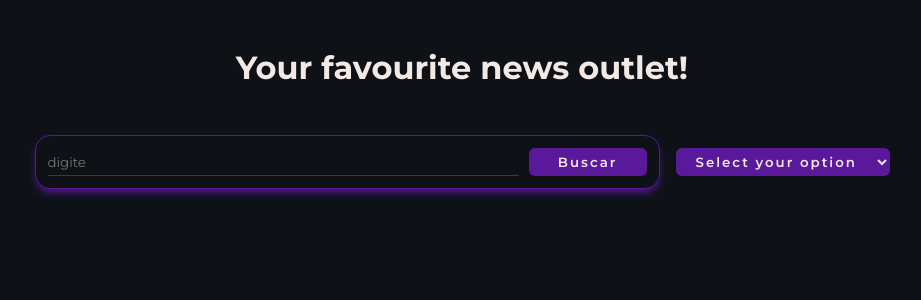
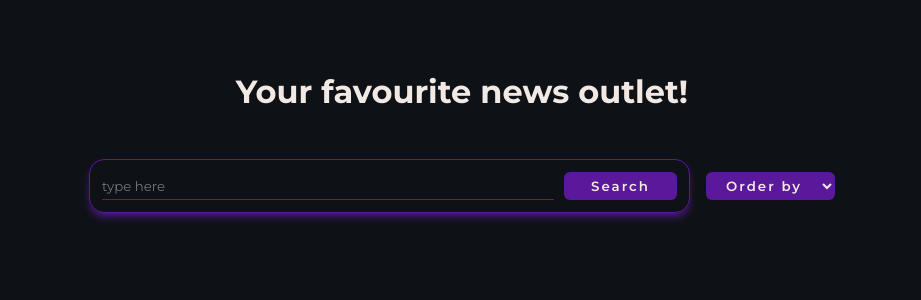
Before and after one commit to kpmnta/teste-neoway, a React (Create React App) app: page / in a window 1280 px wide. Shown: the top 300 px of the page, without its empty margins (178-1099 px from the left). Built offline with nearby package versions, Linux system fonts and the light colour scheme; the HTML template or start-up script is replaced by a standard one.

Commit message:
fix: minor style adjusts

```diff
--- a/src/components/Filter/index.js
+++ b/src/components/Filter/index.js
@@ -21,9 +21,9 @@ const FilterInput = ({setQuery}) => {
             type="text"
             value={ search }
             onChange={ updateSearch }
-            placeholder="digite"
+            placeholder="type here"
             />
-            <button className="search__button">Buscar</button>
+            <button className="search__button">Search</button>
       </form>
     );
 }
--- a/src/components/OrderBy/index.js
+++ b/src/components/OrderBy/index.js
@@ -12,7 +12,7 @@ const OrderBy = ({data, setData}) => {
     return(
         <>
             <select className="button__orderby" onChange={handleSort}>
-                <option value="" disabled selected>Select your option</option>
+                <option value="" disabled selected>Order by</option>
                 <option value="author">Author</option>
                 <option value="publishedAt">Date</option>
                 <option value="title">Title</option>
--- a/src/pages/Home/index.js
+++ b/src/pages/Home/index.js
@@ -14,7 +14,7 @@ function Home({ data, setData, setQuery }) {
 
   const formatText = (text) => {
     if (text && text.length > 80) {
-      let textSize = text.substring(0, 100);
+      let textSize = text.substring(0, 80);
       textSize = `${textSize}...`
       return textSize;
     } else {
@@ -23,7 +23,7 @@ function Home({ data, setData, setQuery }) {
   }
 
   return (
-    <>
+    <main>
       <h1>Your favourite news outlet!</h1>
       <section className='filters'>
         <FilterInput
@@ -37,7 +37,7 @@ function Home({ data, setData, setQuery }) {
       <ul className="container">
       {data &&
           data.map(({ title, urlToImage, author, publishedAt }, index) => (
-          <Link state={{new: data[index]}} to={{
+          <Link className="container__link" state={{new: data[index]}} to={{
             pathname: "/content"
           }}>
             <li className="container__list" key={title}>
@@ -49,7 +49,7 @@ function Home({ data, setData, setQuery }) {
           </Link>
           ))}
       </ul>
-    </>
+    </main>
   );
 }
 
--- a/src/pages/Home/styles.css
+++ b/src/pages/Home/styles.css
@@ -1,3 +1,7 @@
+main {
+  padding: 24px;
+}
+
 h1 {
     font-family: var(--fontBody);
     text-align: center;
@@ -21,6 +25,10 @@ h1 {
     margin: 2rem 0;
   }
 
+  .container__link {
+    color: var(--colorText)
+  }
+
   .container__list {
     display: flex;
     flex-direction: column;
@@ -28,7 +36,7 @@ h1 {
     gap: 16px;
     max-width: 20vw;
     min-width: 170px;
-    min-height: 220px;
+    min-height: 335px;
     padding: 20px 10px;
     border-radius: 30px;
     background-color: var(--colorAccent);
@@ -56,3 +64,9 @@ h1 {
     font-size: 0.6rem;
     font-family: var(--fontBody);
   }
+
+  @media (max-width: 756px) {
+    .container__list {
+      min-height: 275px;
+    }
+}
```
